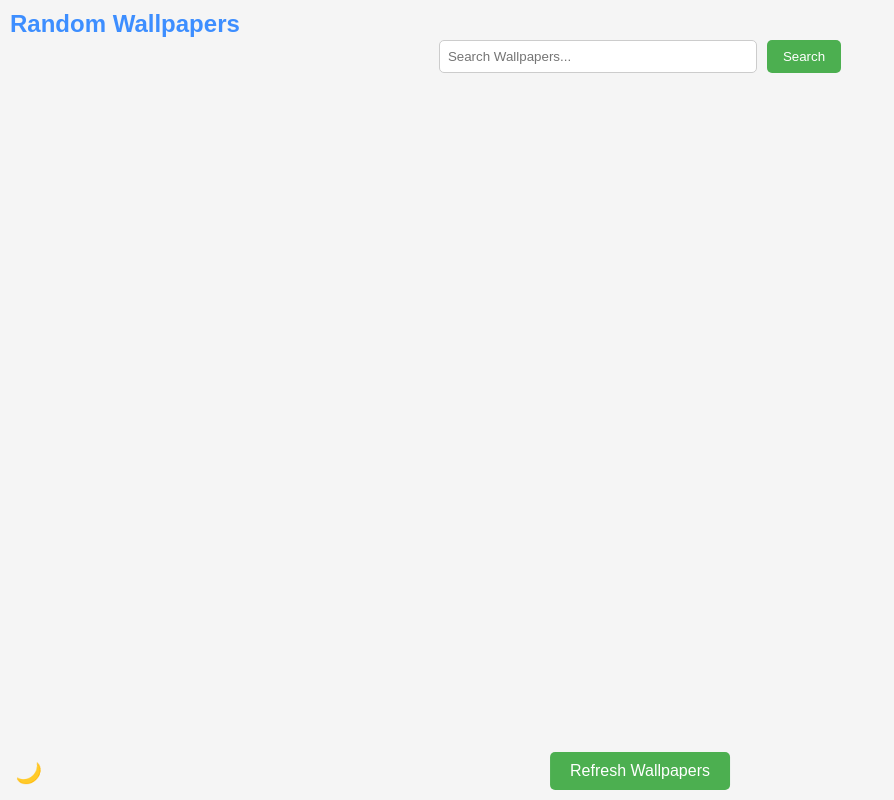
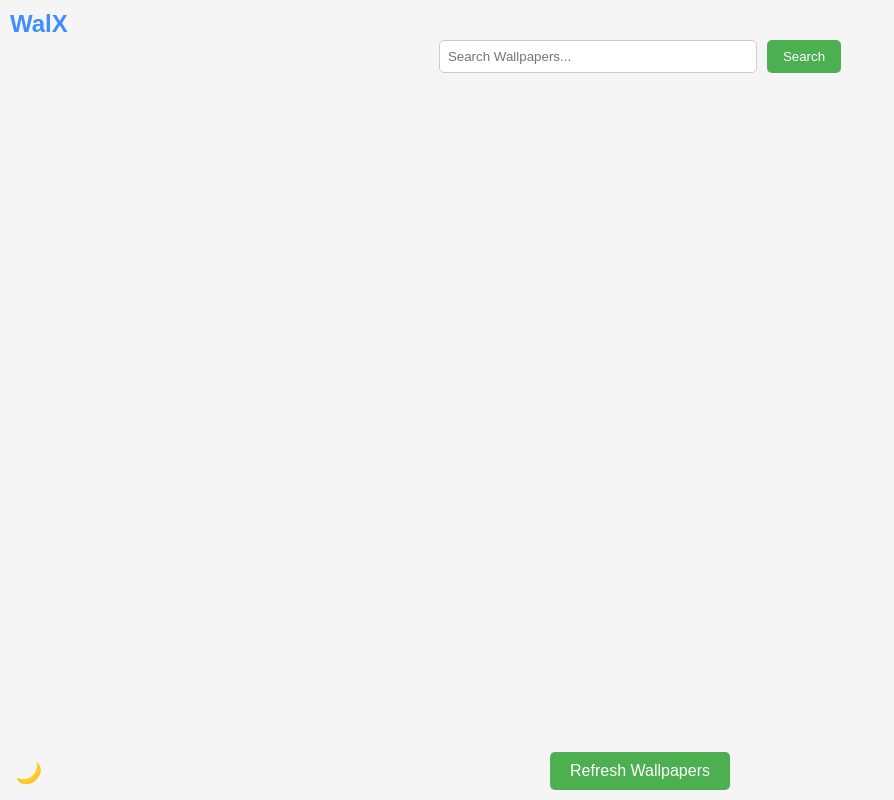
Before and after one commit to sanskardrolia/wallpaper-v1, a website: page public/index.html in a window 1280 px wide. Shown: the whole page, without its empty margins (0-894 px from the left). Drawn offline with Linux system fonts and the light colour scheme; no server answers.

Commit message:
Introduced Product Name

```diff
--- a/public/index.html
+++ b/public/index.html
@@ -9,7 +9,7 @@
 </head>
 <body>
   <div class="container">
-    <h1 id="title">Random Wallpapers</h1>
+    <h1 id="title">WalX</h1>
     <div class="search-bar">
       <input type="text" id="searchInput" placeholder="Search Wallpapers...">
       <button id="searchBtn">Search</button>
```
